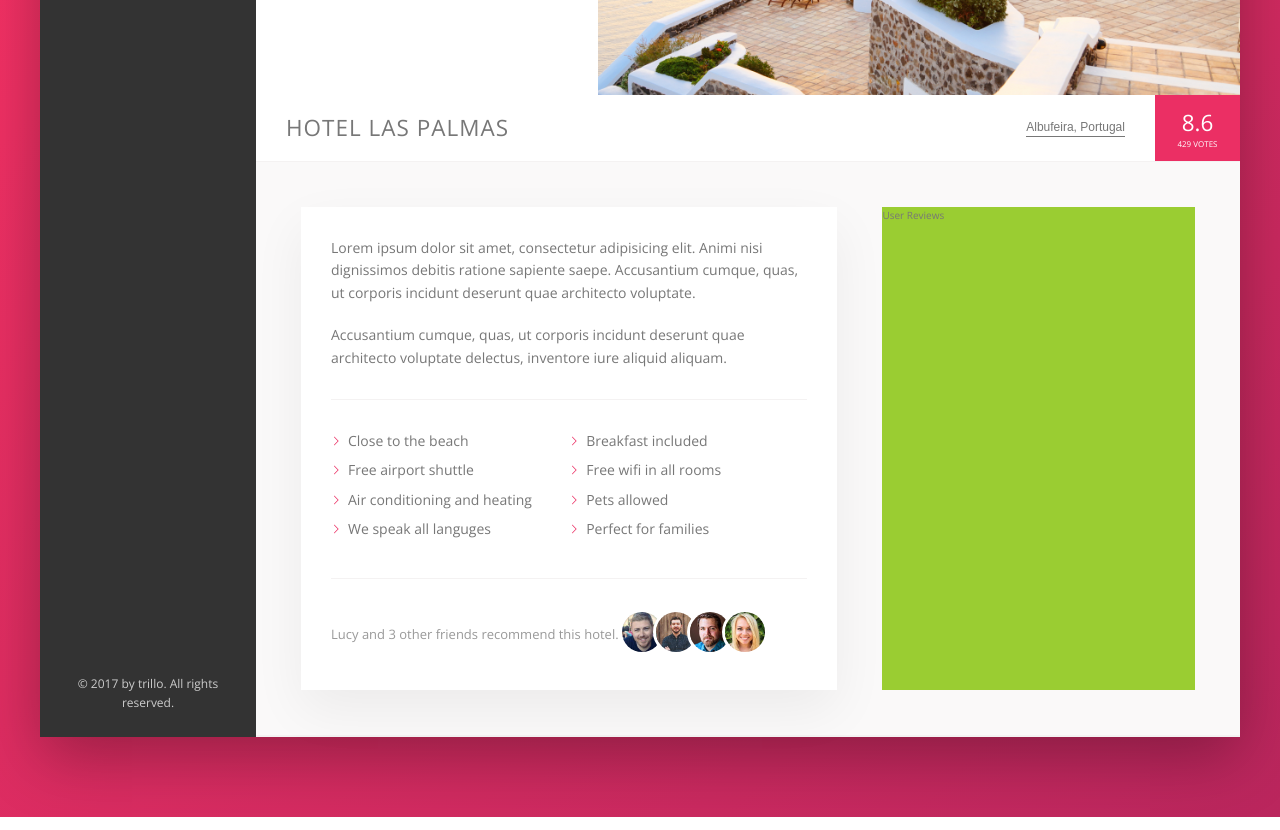
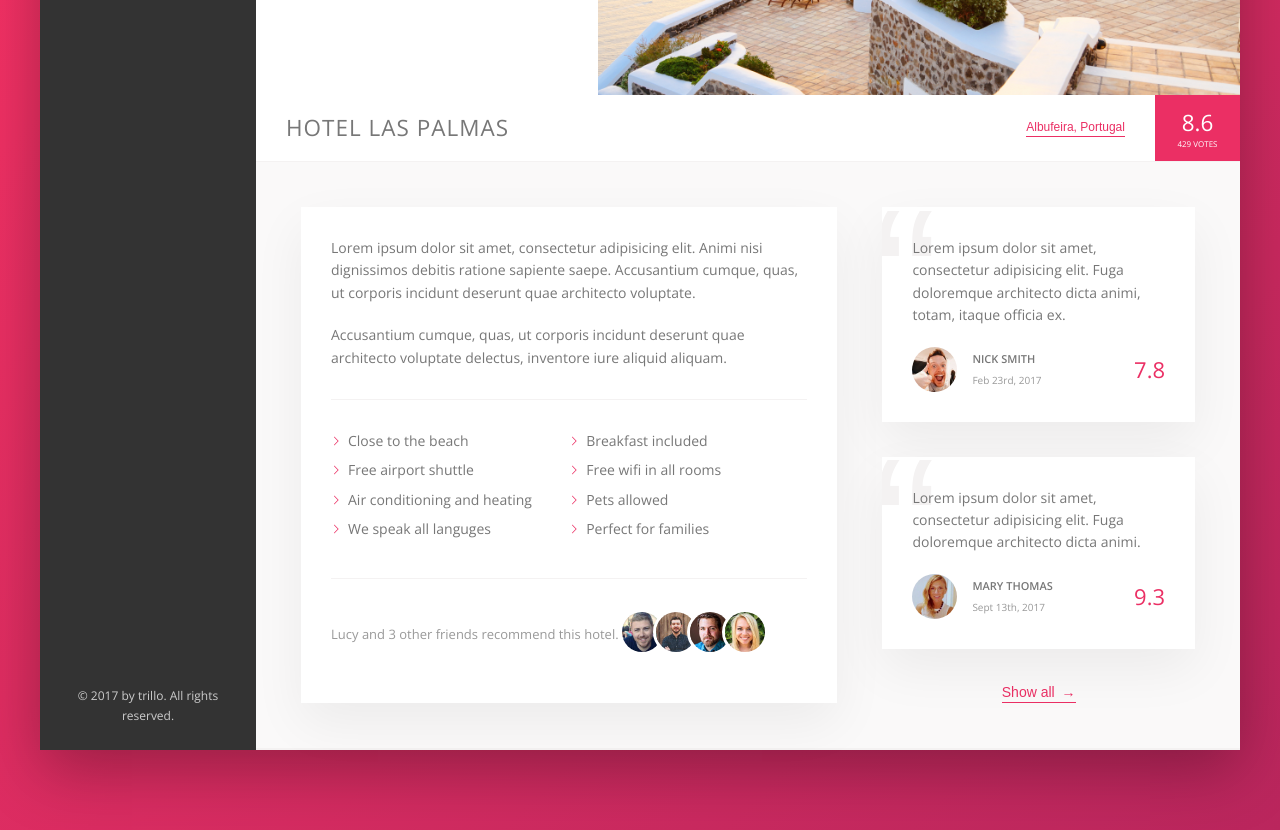
Before and after one commit to OskarAhl/trillo-html-css, a website: page index.html in a window 1280 px wide. Shown: the part 440-1270 px from the top of the page. Drawn offline with nearby package versions, Linux system fonts and the light colour scheme.

Commit message:
finish user review section

```diff
--- a/index.html
+++ b/index.html
@@ -167,7 +167,34 @@
                         </div>
 
                         <div class="user-reviews">
-                            User Reviews
+                            <figure class="review">
+                                <blockquote class="review__text">
+                                        Lorem ipsum dolor sit amet, consectetur adipisicing elit. Fuga doloremque architecto dicta animi, totam, itaque officia ex.
+                                </blockquote>
+                                <figcaption class="review__user">
+                                    <img src="img/user-1.jpg" alt="User 1" class="review__photo">
+                                    <div class="review__user-box">
+                                        <p class="review__user-name">Nick Smith</p>
+                                        <p class="review__user-date">Feb 23rd, 2017</p>
+                                    </div>
+                                    <div class="review__rating">7.8</div>
+                                </figcaption>
+                            </figure>
+
+                            <figure class="review">
+                                <blockquote class="review__text">
+                                        Lorem ipsum dolor sit amet, consectetur adipisicing elit. Fuga doloremque architecto dicta animi.                                </blockquote>
+                                <figcaption class="review__user">
+                                    <img src="img/user-2.jpg" alt="User 2" class="review__photo">
+                                    <div class="review__user-box">
+                                        <p class="review__user-name">Mary Thomas</p>
+                                        <p class="review__user-date">Sept 13th, 2017</p>
+                                    </div>
+                                    <div class="review__rating">9.3</div>
+                                </figcaption>
+                            </figure>
+
+                            <button class="btn-inline">Show all <span>&rarr;</span></button>
                         </div>
                     </div>
                 </main>
--- a/sass/_components.scss
+++ b/sass/_components.scss
@@ -294,7 +294,7 @@
 // Button inline
 .btn-inline {
     border: none;
-    color: var(--color-primary-color);
+    color: var(--color-primary);
     font-size: inherit;
     // border will have same color as text -
     // --> also on hover
@@ -305,8 +305,17 @@
     cursor: pointer;
     transition: all .2s;
 
+    & span {
+        margin-left: 3px;
+        transition: margin-left .2s;
+    }
+
     &:hover {
         color: var(--color-grey-dark-1);
+
+        span {
+            margin-left: 8px;
+        }
     }
 
     // looping / pulsating animation
@@ -412,3 +421,69 @@
         }
     }
 }
+
+////////////////////////////////
+// Reviews
+
+.review {
+    background-color: #FFF;
+    box-shadow: var(--shadow-light);
+    padding: 3rem;
+    margin-bottom: 3.5rem;
+    position: relative;
+    overflow: hidden;
+
+    &__text {
+        margin-bottom: 2rem;
+        // for z-index must have a position
+        z-index: 10;
+        position: relative;
+    }
+
+    &__user {
+        display: flex;
+        align-items: center;
+    }
+
+    &__photo {
+        height: 4.5rem;
+        width: 4.5rem;
+        border-radius: 50%;
+        margin-right: 1.5rem;
+    }
+
+    &__user-box {
+        margin-right: auto;
+    }
+
+    &__user-name {
+        font-size: 1.1rem;
+        font-weight: 600;
+        text-transform: uppercase;
+        margin-bottom: .4rem;
+    }
+
+    &__user-date {
+        font-size: 1rem;
+        color: var(--color-grey-dark-3);
+    }
+
+    &__rating {
+        color: var(--color-primary);
+        font-size: 2.2rem;
+        font-weight: 300;
+    }
+
+    &::before {
+        // iso for quotation mark html element
+        content: "\201C";
+        position: absolute;
+        top: -2.75rem;
+        left: -1rem;
+        line-height: 1;
+        font-size: 20rem;
+        color: var(--color-grey-light-2);
+        font-family: sans-serif;
+        z-index: 1;
+    }
+}
--- a/sass/_layout.scss
+++ b/sass/_layout.scss
@@ -41,6 +41,7 @@
 
 // Container for description and user reviews
 .detail {
+    font-size: 1.4rem;
     display: flex;
     padding: 4.5rem;
     background-color: var(--color-grey-light-1);
@@ -48,7 +49,6 @@
 }
 
 .description {
-    font-size: 1.4rem;
     background-color:#FFF;
     box-shadow: var(--shadow-light);
     padding: 3rem;
@@ -57,6 +57,8 @@
 }
 
 .user-reviews {
-    background-color: yellowgreen;
     flex: 1;
+    display: flex;
+    flex-direction: column;
+    align-items: center;
 }
```
Also changed, not shown: css/style.css.
